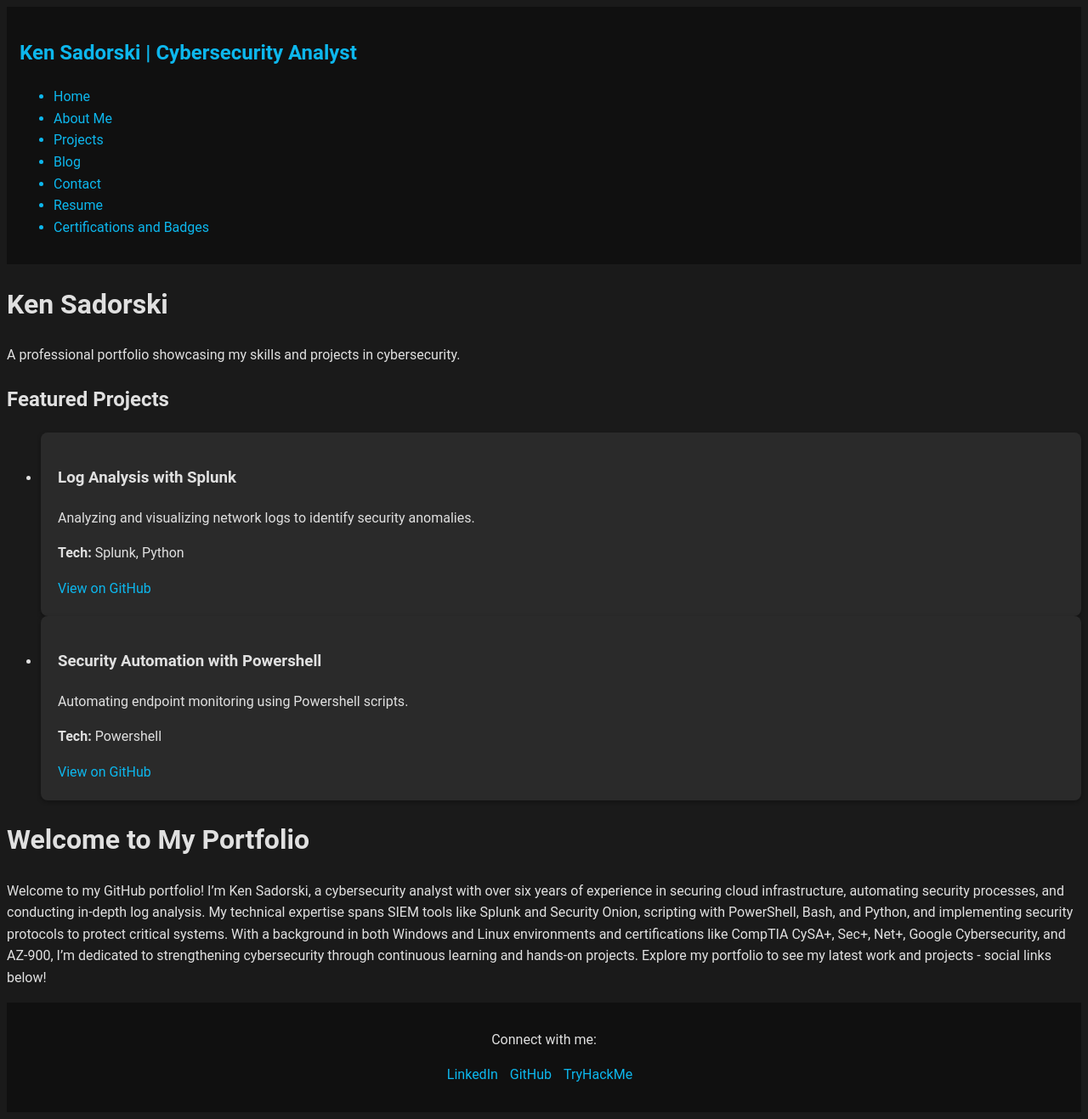
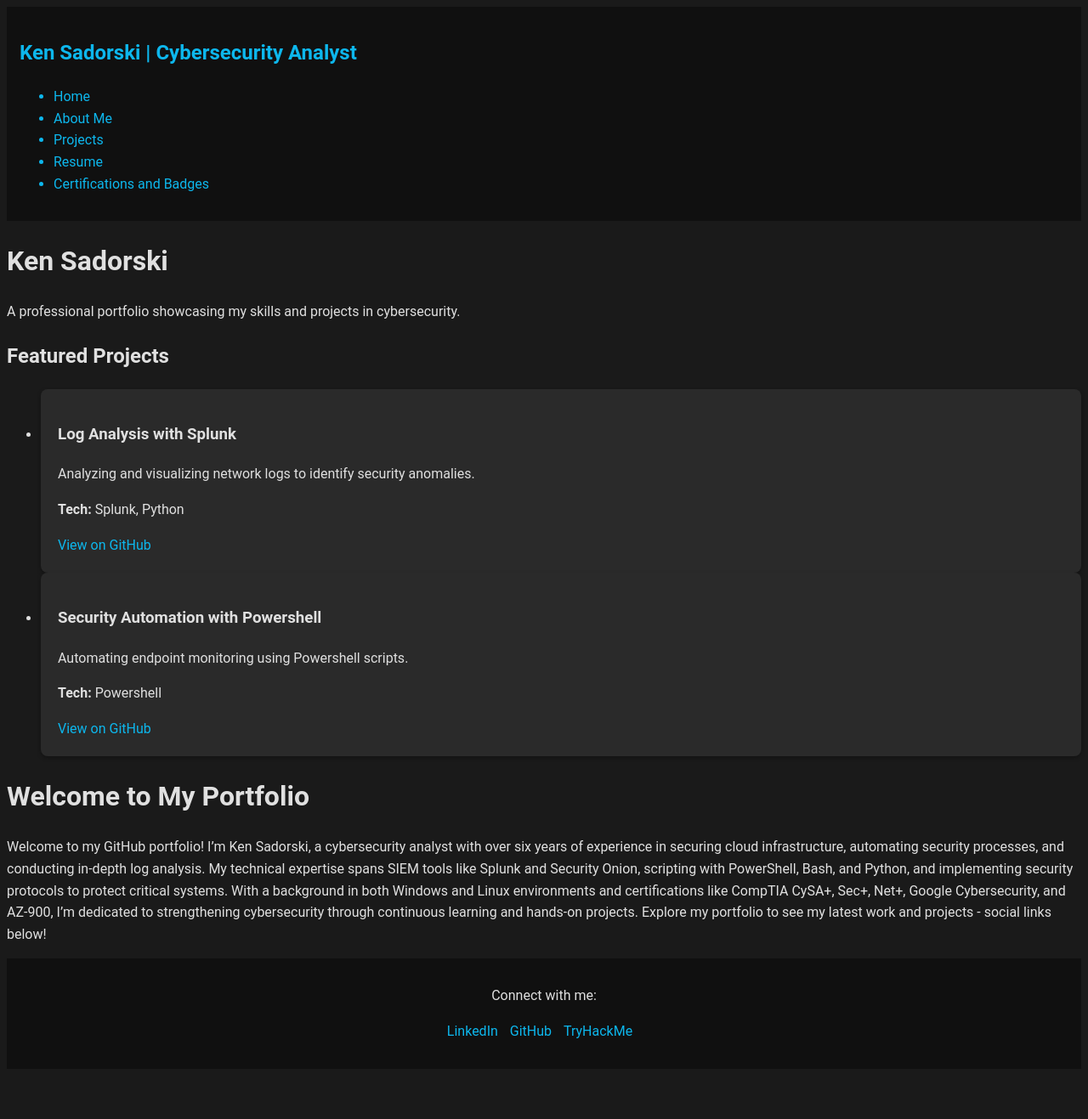
Before and after one commit to KenSadorski/ksadorski.github.io, a Jekyll site: the page built from index.md, in a window 1280 px wide. Shown: the whole page at 85% size. Built offline with Jekyll 4.4.1, drawn with Linux system fonts in a browser that asks for light colours; after the commit the page ends 1266 px from its top, so only the background shows below that.

Commit message:
Update sidebar.html

```diff
--- a/_includes/sidebar.html
+++ b/_includes/sidebar.html
@@ -5,8 +5,6 @@
       <li><a href="{{ "/" | relative_url }}">Home</a></li>
       <li><a href="{{ "/about" | relative_url }}">About Me</a></li>
       <li><a href="{{ "/projects" | relative_url }}">Projects</a></li>
-      <li><a href="{{ "/blog" | relative_url }}">Blog</a></li>
-      <li><a href="{{ "/contact" | relative_url }}">Contact</a></li>
       <li><a href="{{ "/resume" | relative_url }}">Resume</a></li>
       <li><a href="{{ "/certifications" | relative_url }}">Certifications and Badges</a></li>
     </ul>
```
